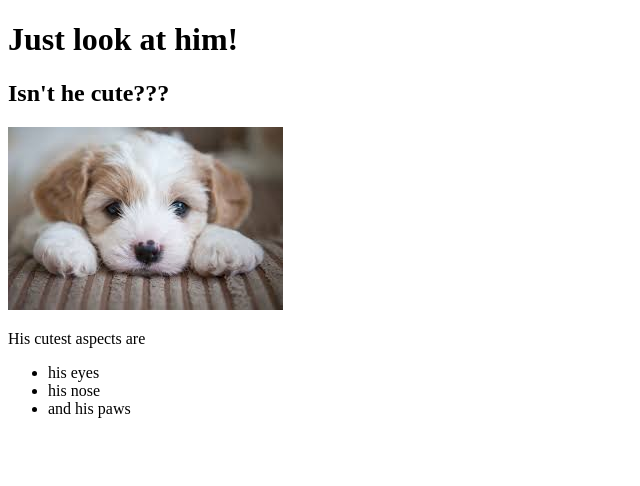
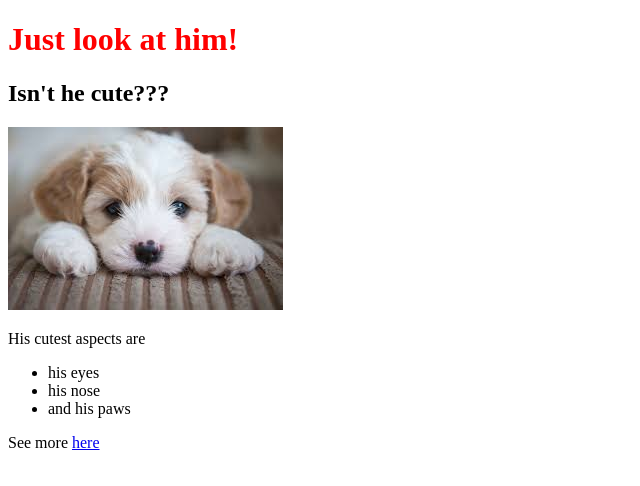
Before and after one commit to DanielNelsonOR/first-HTML-experiments, a plain HTML site: page index.html in a window 1280 px wide. Shown: the whole page, without its empty margins (0-640 px from the left). Drawn offline with Linux system fonts and the light colour scheme.

Commit message:
Create style.css, add style.css to index.html

```diff
--- a/index.html
+++ b/index.html
@@ -3,6 +3,7 @@
     <head>
         <meta charset="utf-8">
         <title>Silly Puppy</title>
+        <link href="styles/style.css" rel="stylesheet">
     </head>
     <body>
         <h1>Just look at him!</h1>
@@ -14,5 +15,6 @@
             <li>his nose</li>
             <li>and his paws</li>
         </ul>
+        <p>See more <a href="https://www.reddit.com/r/aww">here</a></p>
     </body>
 </html>
--- /dev/null
+++ b/styles/style.css
@@ -0,0 +1,4 @@
+h1 {
+    color: red;
+
+}
```
